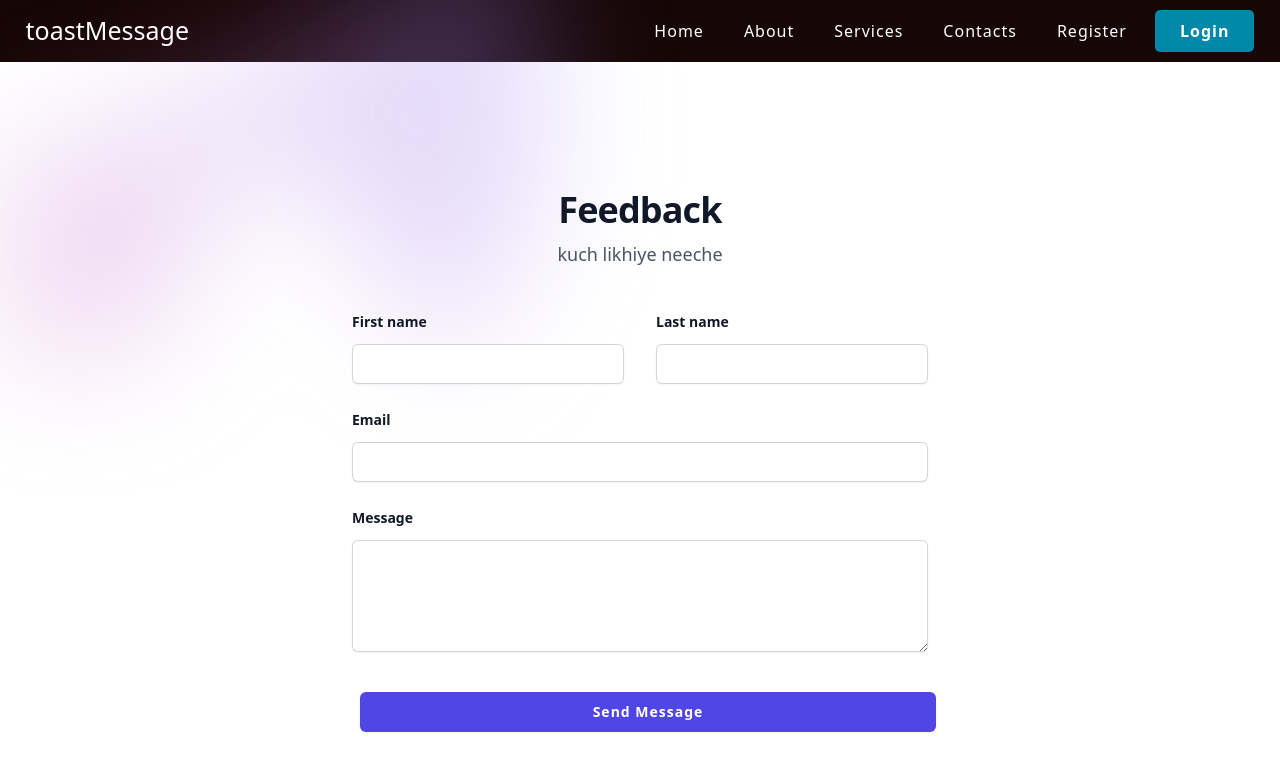
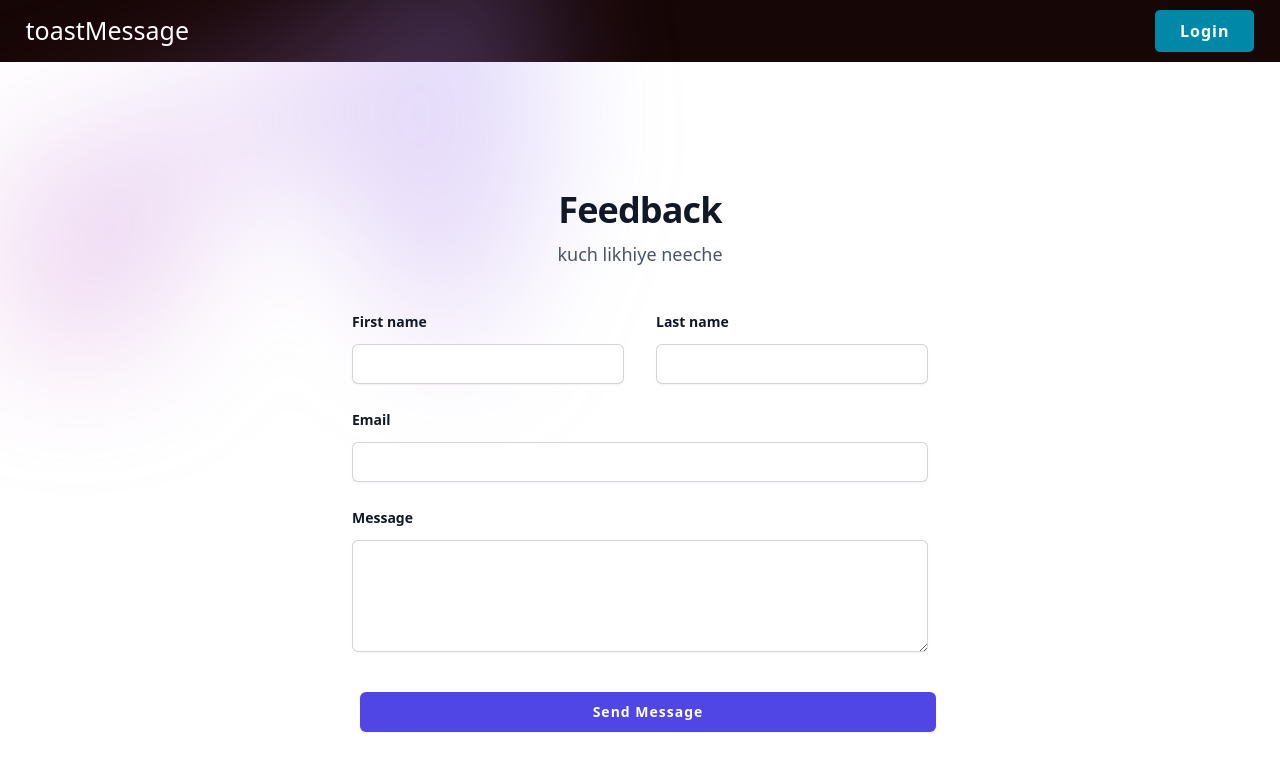
Before and after one commit to harik3shhh/toastMessage, a React (Vite) app in the folder client/: page / in a window 1280 px wide. Shown: the top 770 px of the page. Built offline with nearby package versions, Linux system fonts and the light colour scheme.

Commit message:
Update Navbar.jsx

```diff
--- a/client/src/components/Navbar.jsx
+++ b/client/src/components/Navbar.jsx
@@ -7,12 +7,7 @@ const Navbar = () => {
             <h3 class="logo">toastMessage</h3>
             <nav>
                 <ul class="nav_links">
-                    <li><NavLink to="">Home</NavLink></li>
-                    <li><NavLink to="">About</NavLink></li>
-                    <li><NavLink to="/services">Services</NavLink></li>
 
-                    <li><NavLink to="">Contacts</NavLink></li>
-                    <li><NavLink to="">Register</NavLink></li>
                 </ul>
             </nav>
             <NavLink  to=""><button>Login</button></NavLink>
```
